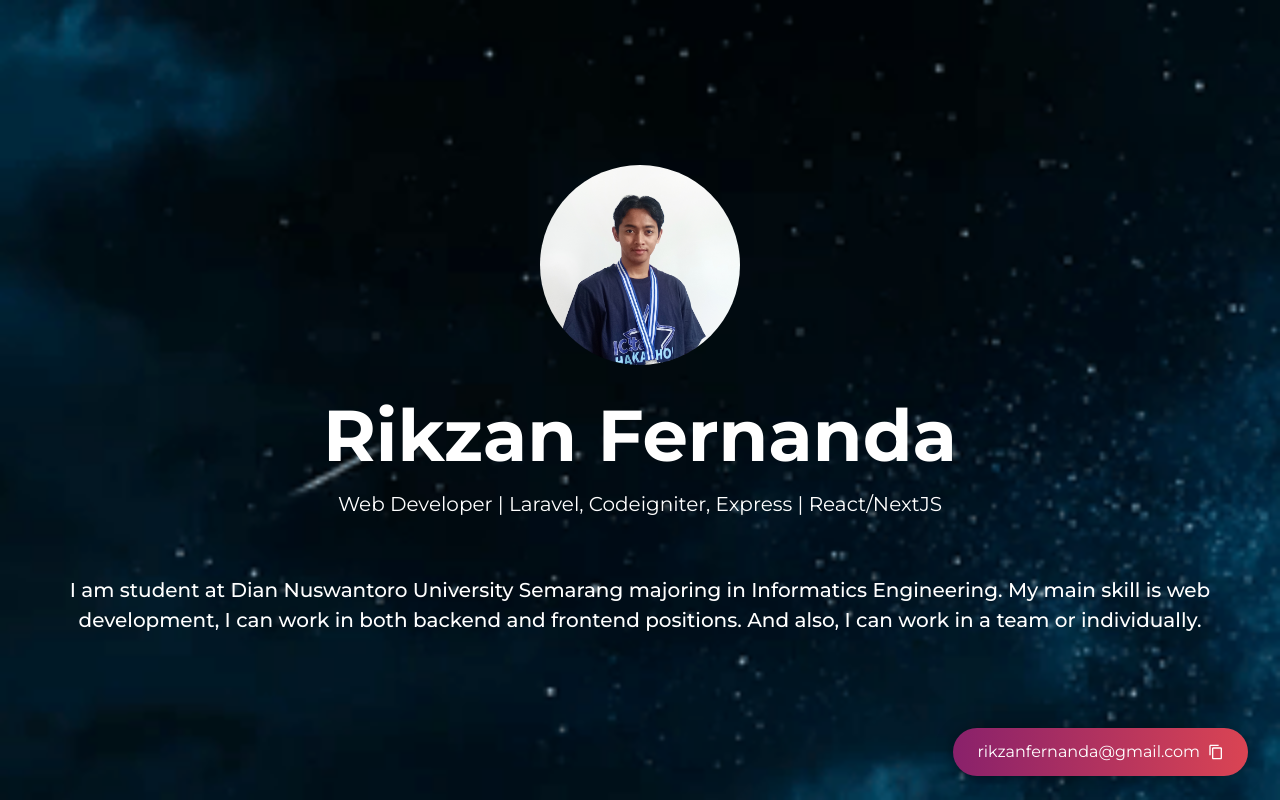
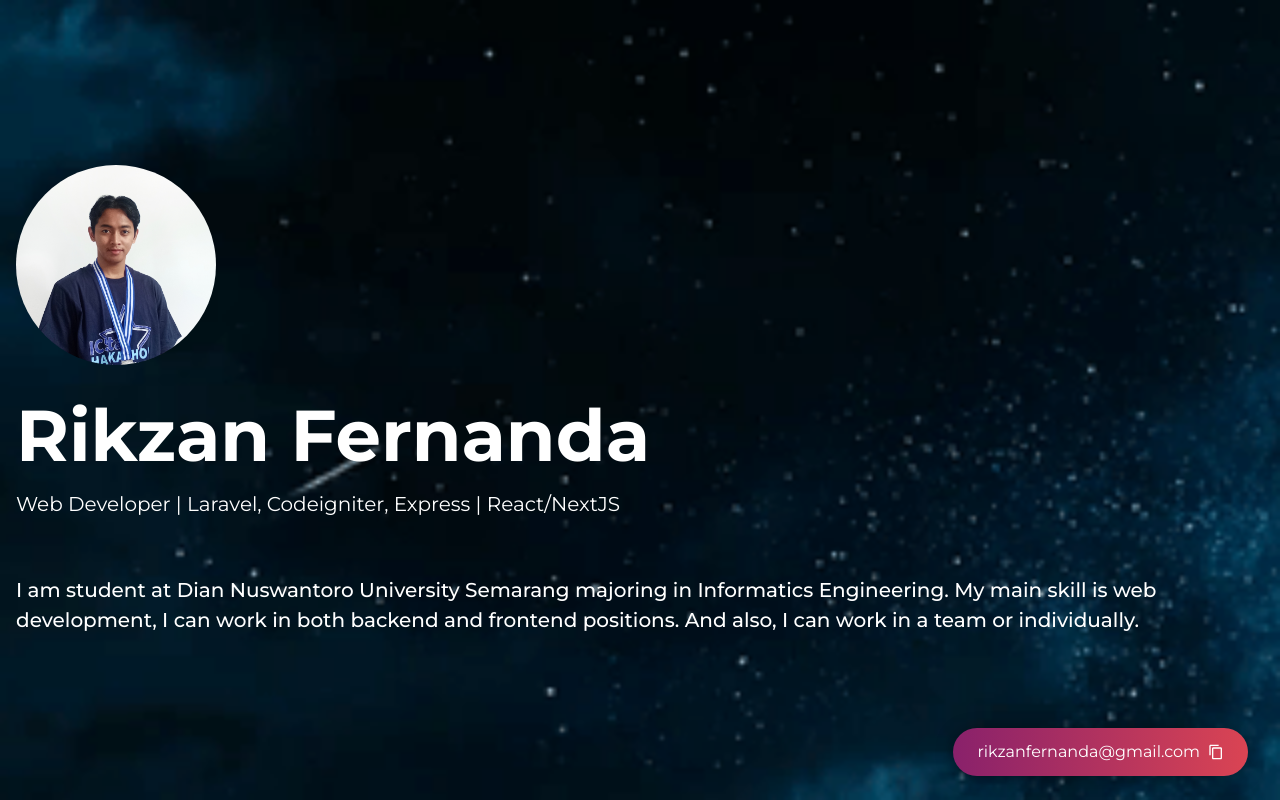
Before and after one commit to rikzanfernanda/portfolio-website, a React (Create React App) app: page / in a window 1280 px wide. Shown: the top 800 px of the page. Built offline with nearby package versions, Linux system fonts and the light colour scheme.

Commit message:
fix hero

```diff
--- a/src/components/Hero.jsx
+++ b/src/components/Hero.jsx
@@ -15,12 +15,11 @@ const Hero = () => {
             bgSize={'cover'}
             display={'flex'}
             justifyContent={'center'}
-            alignItems={'center'}
             color={'white'}
             flexDirection={'column'}
         >
             <Container maxW={'container.xl'}>
-                <Box textAlign={'center'}>
+                <Box>
                     <Image
                         src={ABOUT.profile}
                         alt={'profile'}
@@ -35,11 +34,17 @@ const Hero = () => {
                         }}
                         bgSize={'cover'}
                         objectFit={'cover'}
-                        marginX={'auto'}
+                        mx={{
+                            base: 'auto',
+                            md: '0'
+                        }}
                     />
                 </Box>
                 <Box
-                    textAlign={'center'}
+                    textAlign={{
+                        base: 'center',
+                        md: 'left'
+                    }}
                     mb={{
                         base: 8,
                         md: 12,
@@ -67,7 +72,10 @@ const Hero = () => {
                         {ABOUT.note}
                     </Text>
                 </Box>
-                <Box textAlign={'center'}>
+                <Box textAlign={{
+                    base: 'center',
+                    md: 'left'
+                }}>
                     <Text
                         fontSize={{
                             base: 'md',
```
